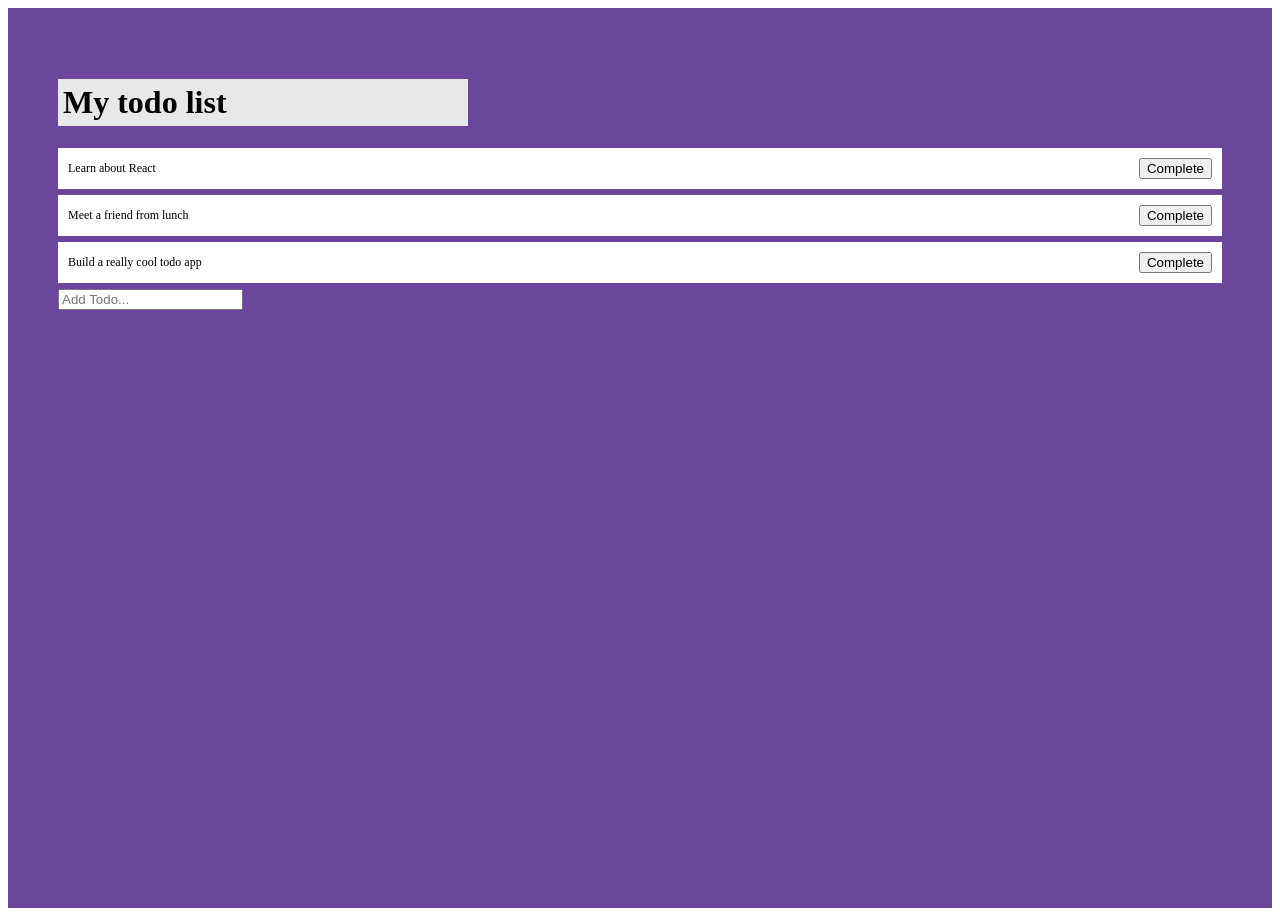
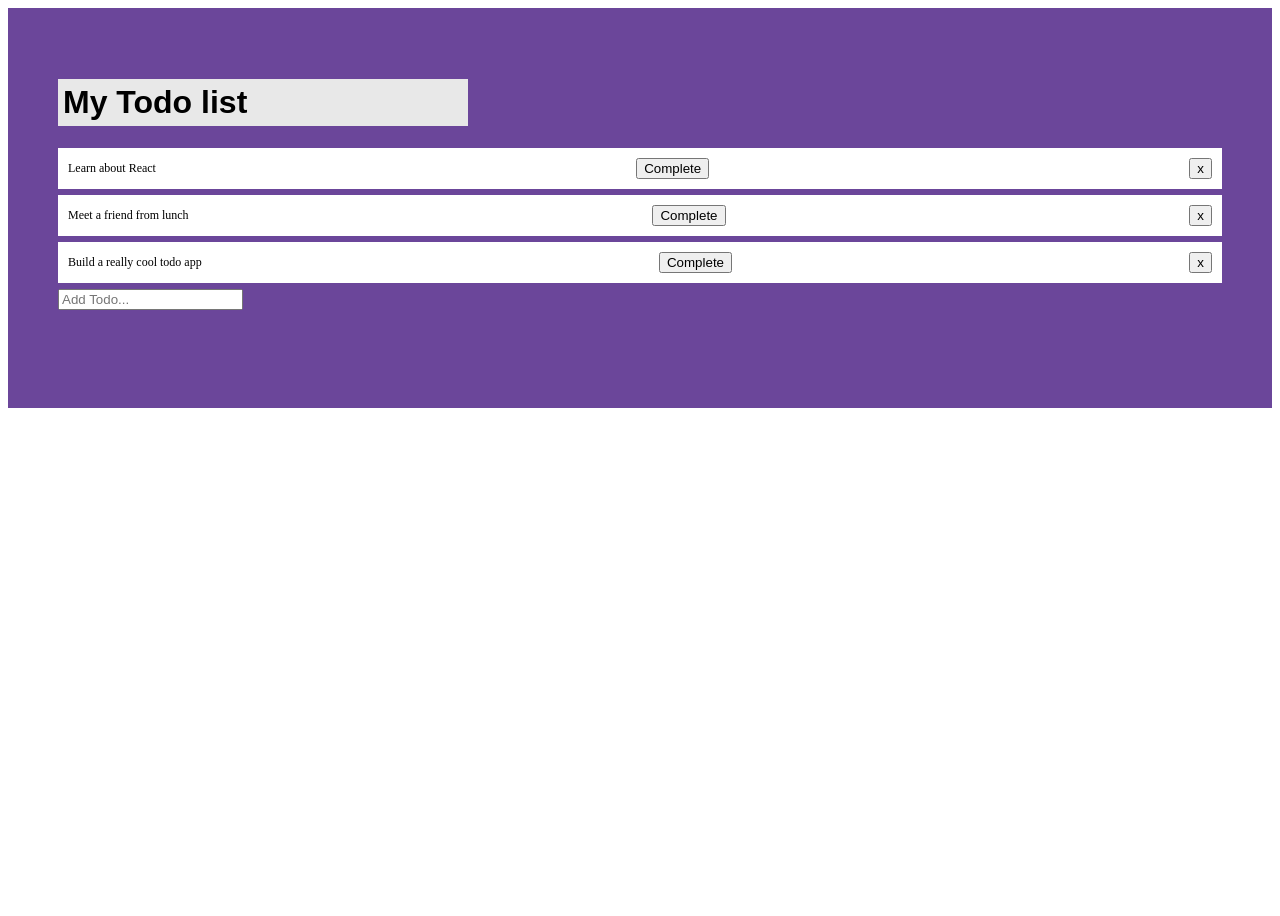
Before and after one commit to haleighlv/To-do-list, a React (Vite) app: page / in a window 1280 px wide. After the commit the page ends 800 px from the top, so only its background shows below. Built offline with nearby package versions, Linux system fonts and the light colour scheme.

Commit message:
further changes

```diff
--- a/src/App.css
+++ b/src/App.css
@@ -1,11 +1,12 @@
 .app {
 background: #6b469a;
 padding: 50px;
-height: 100vh;
+height: 300px;
 }
 
 .todo-list {
 background: #e8e8e8;
 padding: 5px;
 max-width: 400px;
+font-family: Arial, Helvetica, sans-serif;
 }
--- a/src/App.jsx
+++ b/src/App.jsx
@@ -32,7 +32,7 @@ function App() {
 
   return (
     <div className='app'>
-      <h1 className='todo-list'>My todo list</h1>
+      <h1 className='todo-list'>My Todo list</h1>
       {todos.map((todo, index) => (
         <TodoItem todo={todo} key={index} index={index} completeTodo={completeTodo} />
       ))}
@@ -40,6 +40,12 @@ function App() {
     </div>
   );
 }
+const removeTodo = (index) => {
+  const newTodos = [...todos];
+  newTodos.splice(index, 1);
+  setTodos(newTodos);
+};
+
 
 export default App;
 
--- a/src/components/TodoItem/index.jsx
+++ b/src/components/TodoItem/index.jsx
@@ -7,6 +7,9 @@ function TodoItem(props) {
             <div>
                 <button onClick={() => props.completeTodo(props.index)}>Complete</button>
             </div>
+            <div>
+                <button onClick={() => props.removeTodo(props.index)}>x</button>
+            </div>
         </div>
     );
 }
--- a/src/components/TodoItem/style.css
+++ b/src/components/TodoItem/style.css
@@ -11,3 +11,7 @@ justify-content: space-between;
 .complete {
 text-decoration: line-through;
 }
+
+button {
+    align-content: center;
+}
```
